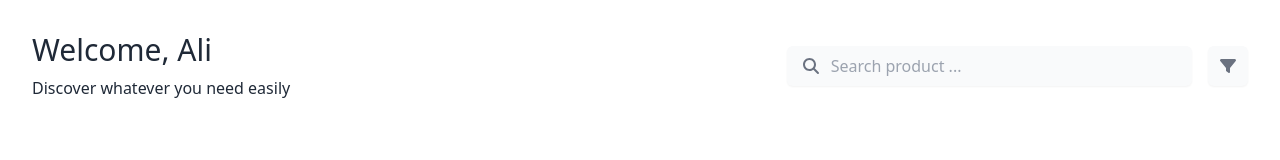
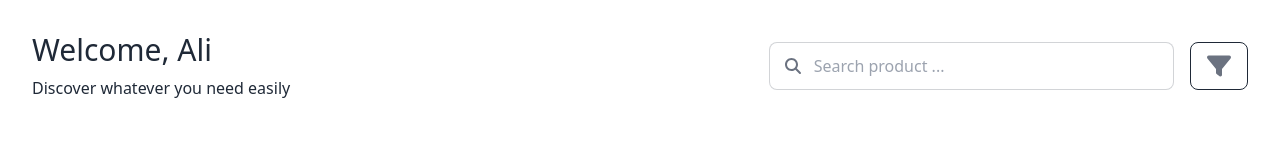
Before and after one commit to AliMohammadiKia/strapi_project, a React (Vite) app in the folder client/: page / in a window 1280 px wide. Shown: the top 160 px of the page. Built offline with nearby package versions, Linux system fonts and the light colour scheme.

Commit message:
change search box file

```diff
--- a/client/src/components/SearchBox/SearchBox.jsx
+++ b/client/src/components/SearchBox/SearchBox.jsx
@@ -4,21 +4,18 @@ import { faMagnifyingGlass, faFilter } from "@fortawesome/free-solid-svg-icons";
 const SearchBox = () => {
   return (
     <div className="flex-1 flex flex-row-reverse gap-4 items-center">
-      <div className="w-fit bg-gray-50 flex py-3 px-3 rounded-md shadow-sm hover:cursor-pointer outline outline-2 outline-transparent hover:outline-orange-500 transition-all">
-        <FontAwesomeIcon icon={faFilter} className="text-gray-500" />
-      </div>
-      <div className="w-8/12 relative flex items-center">
+      <button className="btn btn-outline">
+        <FontAwesomeIcon icon={faFilter} className="text-gray-500 w-6 h-6" />
+      </button>
+      <div className="w-8/12 relative flex flex-row-reverse items-center">
         <FontAwesomeIcon
           icon={faMagnifyingGlass}
           className="absolute left-4 text-gray-500"
         />
         <input
           type="text"
-          name="search"
-          id="search"
-          className="bg-gray-50 py-2 pr-2 pl-11 outline-none rounded-md focus:outline-orange-500 w-full transition-all shadow-sm"
           placeholder="Search product ..."
-          autoComplete="off"
+          className="input input-bordered w-full pl-11"
         />
       </div>
     </div>
```
